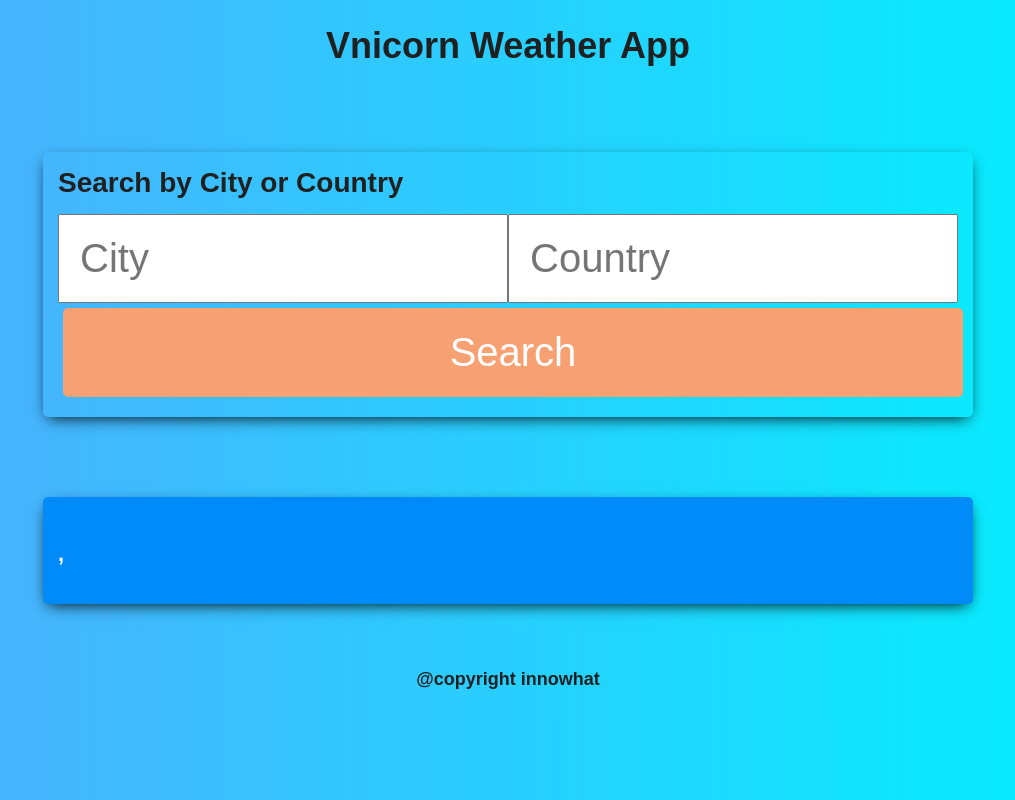
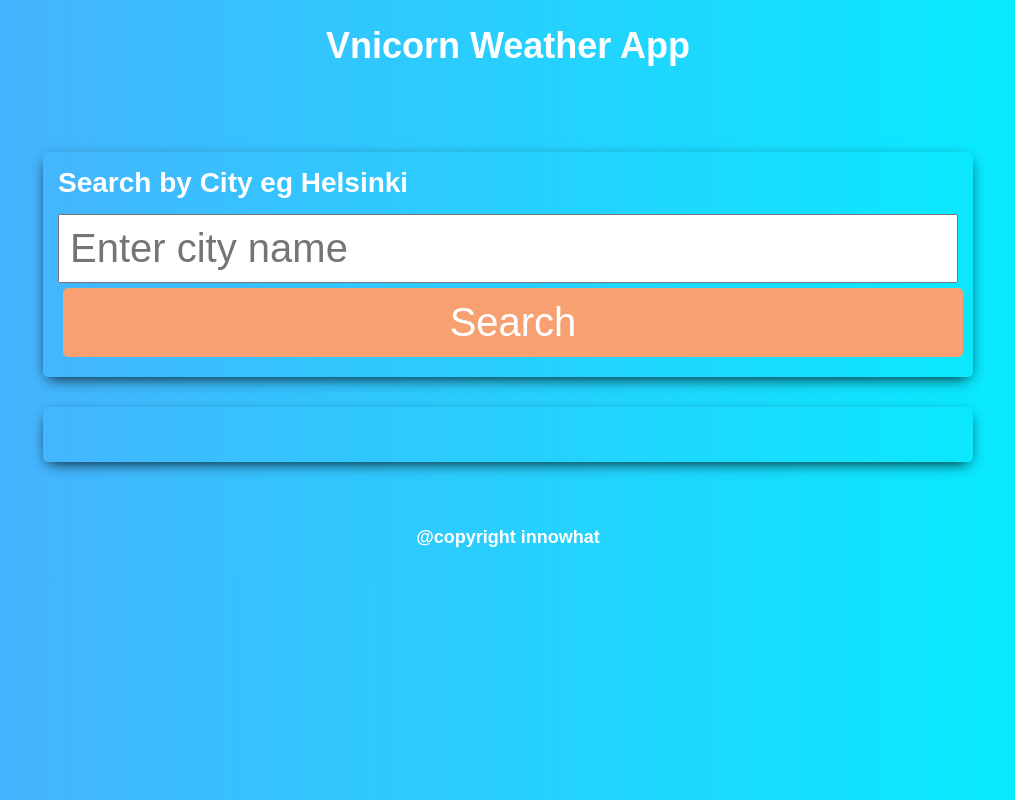
Before and after one commit to innowhat/vnicorn-weather-app, a React (Create React App) app: page / in a window 1280 px wide. Shown: the whole page, without its empty margins (132-1147 px from the left). Built offline with nearby package versions, Linux system fonts and the light colour scheme.

Commit message:
Functions

```diff
--- a/src/App.js
+++ b/src/App.js
@@ -1,12 +1,7 @@
 import React from "react";
-import logo from "./logo.svg";
-import "./App.css";
-import Transition from "./elements/Transition";
 import Header from "./components/Header";
 import Footer from "./components/Footer";
 import Weather from "./components/Weather";
-
-import Container from "./elements/Container";
 import GlobalStyle from "./theme/GlobalStyle";
 
 function App() {
--- a/src/components/Weather.jsx
+++ b/src/components/Weather.jsx
@@ -1,10 +1,8 @@
 import React from "react";
-import faker from "faker";
 import Container from "../elements/Container";
 import Flex from "../elements/Flex";
-import Heading from "../elements/Heading";
-import Card from "../elements/Card";
 import WeatherInput from "./WeatherInput";
+import WeatherOutput from "./WeatherOutput";
 
 const API_KEY = "ad1d890318187965928b47ae73fc7bc6";
 
@@ -12,12 +10,9 @@ class Weather extends React.Component {
   constructor() {
     super();
     this.state = {
-      city: "",
-      temperature: "",
-      temp_high: "",
-      temp_low: "",
-      humidity: "",
-      description: "",
+      city: null,
+      temperature: null,
+      description: null,
       isLoading: true
     };
   }
@@ -26,23 +21,21 @@ class Weather extends React.Component {
 
   handleSearch = event => {
     event.preventDefault();
-
     const city = event.target.city.value;
-    const country = event.target.country.value;
+    console.log(city);
     fetch(
-      `http://api.openweathermap.org/data/2.5/weather?q=${city},${country}&appid=${API_KEY}&units=metric`
+      `http://api.openweathermap.org/data/2.5/weather?q=${city}&appid=${API_KEY}&units=metric`
     )
       .then(response => response.json())
       .then(responseData => {
         console.log(responseData);
+        let temp = [responseData.main.temp, ..."°C"];
+
         this.setState({
           city: responseData.name,
-          temperature: responseData.main.temp,
-          temp_high: responseData.main.temp_max,
-          temp_low: responseData.main.temp_min,
-          humidity: responseData.main.humidity,
+          temperature: temp,
           description: responseData.weather[0].description,
-          loading: false
+          isLoading: false
         });
       })
       .catch(error => {
@@ -56,21 +49,7 @@ class Weather extends React.Component {
         <Container>
           <Flex>
             <WeatherInput handleSearch={this.handleSearch} />
-          </Flex>
-        </Container>
-        <Container>
-          <Flex>
-            <Card primary delay={125} style={{ width: "100%" }}>
-              <Heading style={{ color: "#fff" }} h4>
-                <h3>{this.state.city}</h3>
-                <h1>{this.state.temperature}</h1>
-                <h3>{this.state.humidity}</h3>
-                <p>
-                  {this.state.temp_low}, {this.state.temp_high}
-                </p>
-                <p>{this.state.description}</p>
-              </Heading>
-            </Card>
+            <WeatherOutput result={this.state} />
           </Flex>
         </Container>
       </div>
--- a/src/components/WeatherInput.jsx
+++ b/src/components/WeatherInput.jsx
@@ -6,25 +6,19 @@ import Heading from "../elements/Heading";
 function WeatherInput(props) {
   return (
     <Card big style={{ width: "100%" }}>
-      <Heading h3>Search by City or Country</Heading>
+      <Heading h3>Search by City eg Helsinki</Heading>
       <form onSubmit={props.handleSearch}>
         <input
-          style={{ width: "50%", padding: "20px", fontSize: "40px" }}
+          style={{ width: "100%", padding: "10px", fontSize: "40px" }}
           type="text"
           name="city"
-          placeholder="City"
-        />
-        <input
-          style={{ width: "50%", padding: "20px", fontSize: "40px" }}
-          type="text"
-          name="country"
-          placeholder="Country "
+          placeholder="Enter city name"
         />
         <Button
           secondary
           type="submit"
           name="btnSearch"
-          style={{ width: "100%", padding: "20px", fontSize: "40px" }}
+          style={{ width: "100%", padding: "10px", fontSize: "40px" }}
         >
           Search
         </Button>
--- /dev/null
+++ b/src/components/WeatherOutput.jsx
@@ -0,0 +1,15 @@
+import React from "react";
+import Card from "../elements/Card";
+import Heading from "../elements/Heading";
+
+function WeatherOutput(props) {
+  return (
+    <Card delay={125} style={{ width: "100%" }}>
+      <Heading>{props.result.temperature} </Heading>
+      <p>{props.result.city}</p>
+      <p>{props.result.description}</p>
+    </Card>
+  );
+}
+
+export default WeatherOutput;
--- a/src/elements/Heading.jsx
+++ b/src/elements/Heading.jsx
@@ -3,7 +3,7 @@ import styled, { css } from "styled-components";
 
 const baseStyle = css`
   margin-bottom: ${props => props.noMargin && "0"};
-  color: #202020;
+  color: #fff;
   font-family: "Poppins", sans-serif;
   font-weight: 600;
   margin-top: 0;
```
